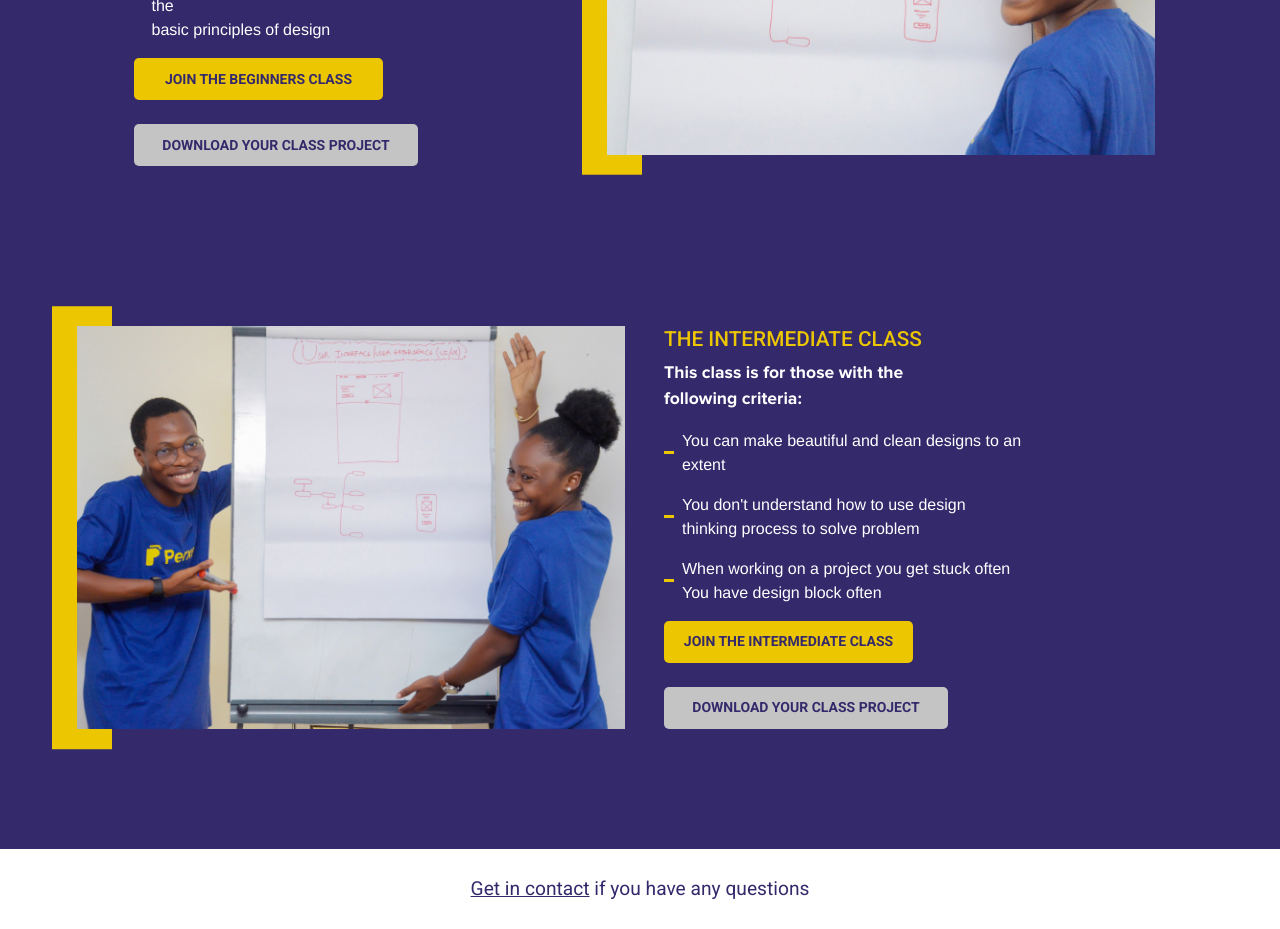
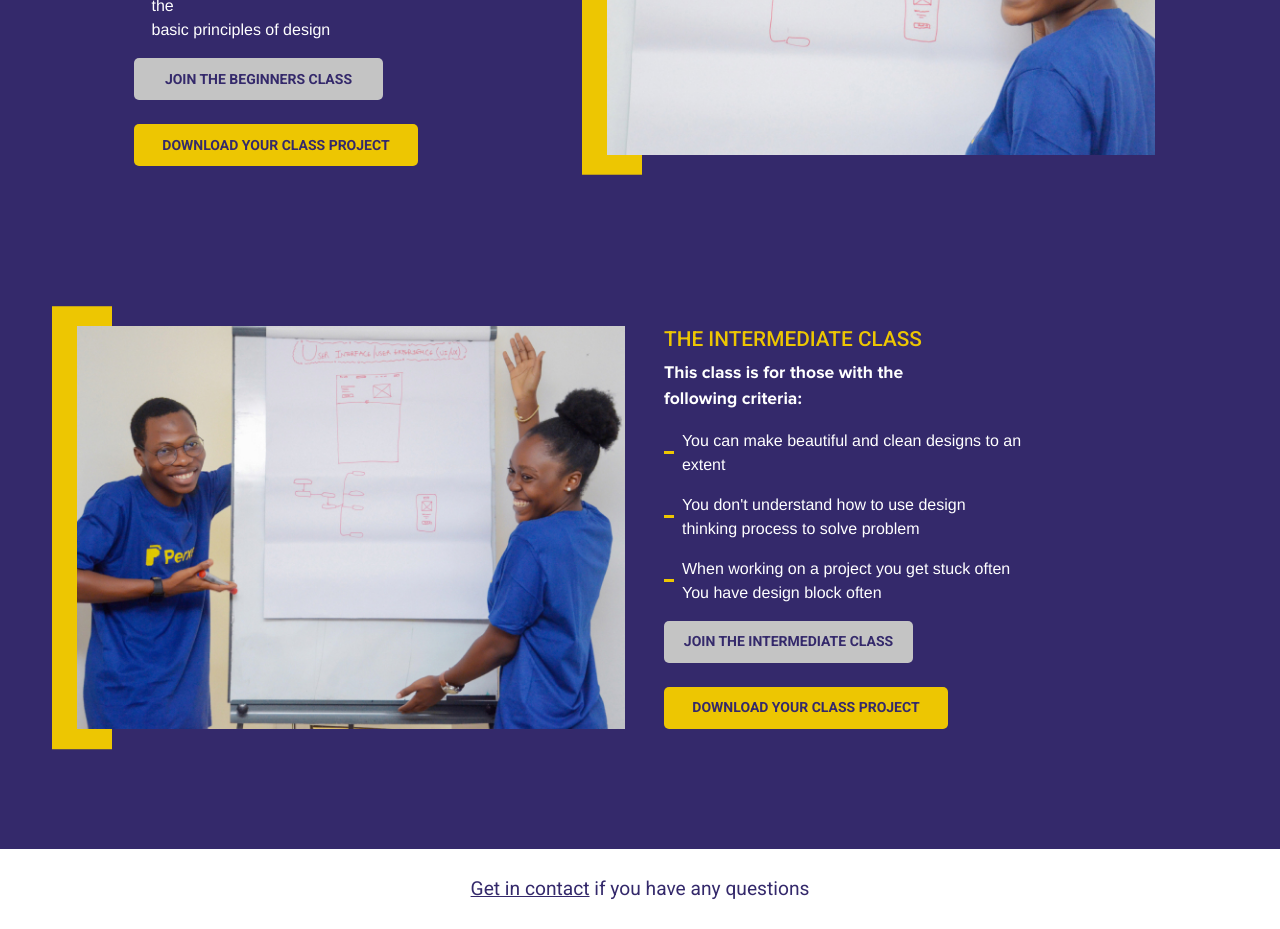
Before and after one commit to EmmanuelOluwafemi/perxels-start, a React (Create React App) app: page / in a window 1280 px wide. Shown: the part 1860-2789 px from the top of the page. Built offline with nearby package versions, Linux system fonts and the light colour scheme; a web font is replaced by a local one.

Commit message:
new update

```diff
--- a/src/pages/Components/Info.js
+++ b/src/pages/Components/Info.js
@@ -4,22 +4,22 @@ import Styled from 'styled-components';
 import image1 from './images/image1.jpg';
 import image2 from './images/image2.jpg';
 
-// import beginer from './files/PERXELS_MASTERCLASS(BEGINNER).pdf';
-// import intermediate from './files/PERXELS_MASTERCLASS.pdf';
+import beginer from './files/PERXELS_MASTERCLASS(BEGINNER).pdf';
+import intermediate from './files/PERXELS_MASTERCLASS.pdf';
 
 export const Info = () => {
 
-    const [isModal, setIsModal] = useState(false);
+    // const [isModal, setIsModal] = useState(false);
     const [isModal2, setIsModal2] = useState(false);
 
-    const handleOnClick = (e) => {
-        e.preventDefault();
-        setIsModal(true);
-    }
+    // const handleOnClick = (e) => {
+    //     e.preventDefault();
+    //     setIsModal(true);
+    // }
 
-    const closeModal = () => {
-        setIsModal(false);
-    }
+    // const closeModal = () => {
+    //     setIsModal(false);
+    // }
 
     const handleOnClick2 = (e) => {
         e.preventDefault();
@@ -32,12 +32,12 @@ export const Info = () => {
 
     return (
         <>
-        <Modal onClick={closeModal} className={isModal ? 'show' : ''}>
+        {/* <Modal onClick={closeModal} className={isModal ? 'show' : ''}>
             <div className="modalContent">
                 The assignment will be available when the class Starts
-                {/* <button disabled><a href="#">Join The Class</a></button> */}
+                <button disabled><a href="#">Join The Class</a></button>
             </div>
-        </Modal>
+        </Modal> */}
         <Modal onClick={closeModal2} className={isModal2 ? 'show' : ''}>
             <div className="modalContent">
                 Registration has closed until febuary
@@ -65,7 +65,7 @@ export const Info = () => {
 
                         </InfoList>
                         <button onClick={handleOnClick2} className="joinBtn">JOIN THE BEGINNERS CLASS</button>
-                        <button onClick={handleOnClick} className="downloadBtn">DOWNLOAD YOUR CLASS PROJECT</button>
+                        <a href={beginer} className="downloadBtn">DOWNLOAD YOUR CLASS PROJECT</a>
                     </Content>
                     <ImageContainer className="col-md-6 mt-5 mt-md-0">
                         <div className="under"></div>
@@ -87,7 +87,7 @@ export const Info = () => {
                         </InfoList>
                         {/* https://forms.gle/Sf41pk3gYVhKMa1d7 */}
                         <button onClick={handleOnClick2} className="joinBtn">JOIN THE INTERMEDIATE CLASS</button>
-                        <button onClick={handleOnClick} className="downloadBtn">DOWNLOAD YOUR CLASS PROJECT</button>
+                        <a href={intermediate} className="downloadBtn">DOWNLOAD YOUR CLASS PROJECT</a>
                     </Content>
 
                 </div>
@@ -223,7 +223,7 @@ const Content = Styled.div`
     .joinBtn {
         width: 249px;
         height: 42px;
-        background: #edc602;
+        background: #c4c4c4;
         color: #34296B;
         font-family: 'Roboto', sans-serif;
         font-size: 14px;
@@ -254,7 +254,7 @@ const Content = Styled.div`
     .downloadBtn {
         width: 284px;
         height: 42px;
-        background: #C4C4C4;
+        background: #edc602;
         border: none;
         outline: none;
         border-radius: 5px;
```
Also changed, not shown: 1 other file (tests, documents, lock files or other folders).
